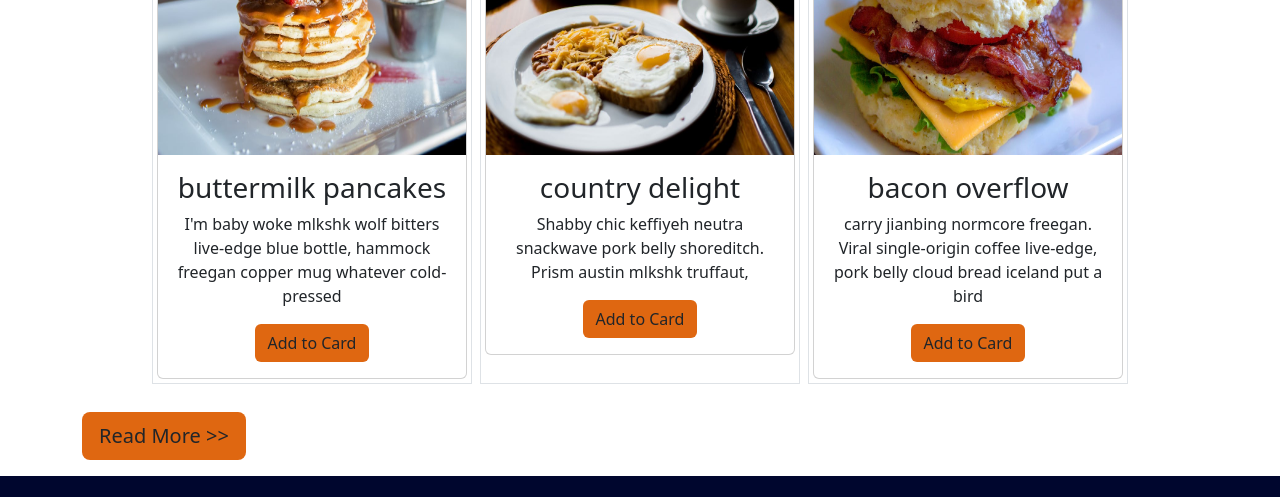
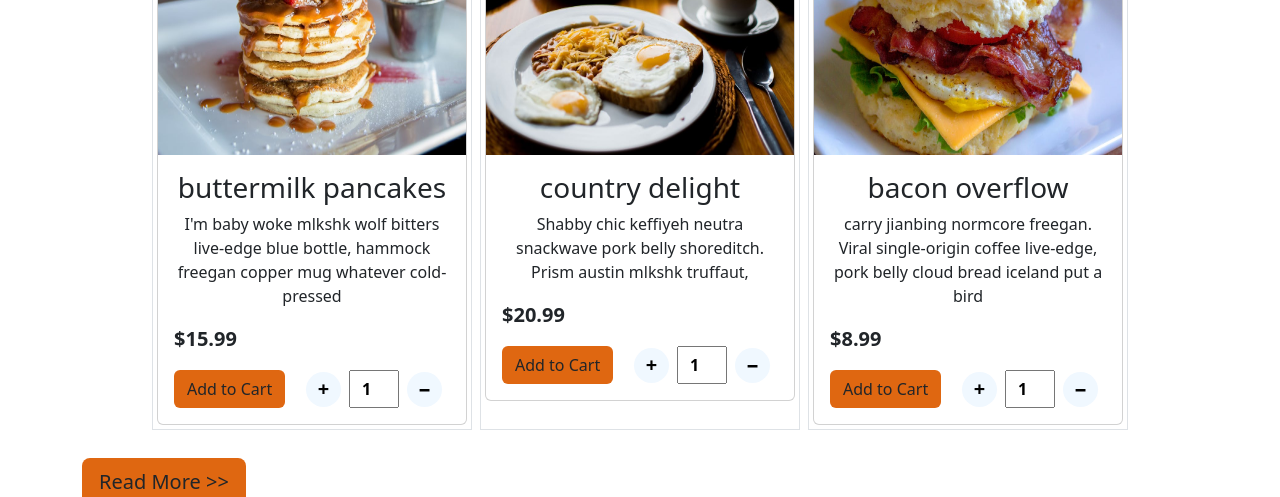
Before and after one commit to Erangamadhushan/Milano-Food-City, a plain HTML site: page index.html in a window 1280 px wide. Shown: the part 2513-3010 px from the top of the page. Drawn offline with nearby package versions, Linux system fonts and the light colour scheme.

Commit message:
Added some functionalities for menu

```diff
--- a/script/index.js
+++ b/script/index.js
@@ -19,6 +19,9 @@ let boxes = document.querySelectorAll('.box');
 boxes.forEach(box=> {
   observer.observe(box);
 })
+
+//js for menu
+
 window.addEventListener("DOMContentLoaded", function () {
   renderItem(menu)
   creatMenuBtn()
@@ -31,23 +34,39 @@ function renderItem(menuItems){
       menuItems.forEach((item,index) => {
         menuCard += `
 
-            <div class=" col-lg-3 col-md-3 col-sm-12  border border-line menu-item p-1 m-1 animate__animated animate__fade">
+            <div class=" col-lg-3 col-md-3 col-sm-12  border border-line menu-item p-1 m-1 animate__animated animate__fadeIn animate__fast">
                 <div class="card">
                   <img src="${item.img}" alt="images" class="card-img-top" height="250px"/>
                   <div class="card-body">
                     <h3 class="text-center">${item.title}</h3>
                     <p class="text-center">${item.desc}</p>
-                    <div class="d-flex justify-content-center">
-                      <button type="button" class="btn bg-line">Add to Card</button>
+                    <p class="fw-bold item-price">$${item.price}</p>
+                    <div class="d-flex justify-content-between align-items-center">
+
+                      <button type="button" class="btn bg-line">Add to Cart</button>
+
+                      <div class="d-flex justify-content-between align-items-center qty-input">
+                        <button class="input-btn input-btn-pluse mx-2"> &#43;</button>
+                        <input type="number" value="1" min="1" max="10" class="input-qty"> </input>
+                        <button class="input-btn input-btn-negative mx-2"> &#8722; </button>
+                      </div>
+
                     </div>
                   </div>
                 </div>
             </div>
-
         `;
     });
 
     menu__container.innerHTML = menuCard;
+
+    //for adjustQuantity in input box
+
+    const inputBtnPluse = document.querySelectorAll(".input-btn-pluse");
+    const inputBtnNegative = document.querySelectorAll(".input-btn-negative");
+
+    inputBtnPluse.forEach(btn => btn.addEventListener('click', adjustQuantity));
+    inputBtnNegative.forEach(btn => btn.addEventListener('click', adjustQuantity));
 }
 
 let categoryType = []
@@ -64,7 +83,7 @@ let menuBtnContainer = document.querySelector('.menu-btn-container')
 function creatMenuBtn(){
   categoryType.forEach(category=>{
       categoryBtnList += `
-                          <div class="col-md-2 d-flex flex-column">
+                          <div class="col-12 col-md-2 col-sm-2 d-flex flex-column">
                             <a href="#" class="my-2"><img src="icons/item_menu1.png" alt="items" style="width:80px;aspect-ratio:1;margin-inline:30%;"/></a>
                             <p class="text-line text-center btn btn-info cat-btn" data-category-type='${category}'>${category}</p>
                           </div>
@@ -90,3 +109,20 @@ window.onload = function () {
   const defaultMenu = menu.filter(item => item.category === defaultCategory);
   renderItem(defaultMenu);
 }
+
+
+/* adjustQuantity in menu cards */
+
+function adjustQuantity(event) {
+  const button = event.target;
+  const container = button.parentElement;
+  const qtyInput = container.querySelector('.input-qty');
+
+  let currentValue = parseInt(qtyInput.value);
+
+  if (button.classList.contains('input-btn-pluse')) {
+    if (currentValue < 10) qtyInput.value = currentValue + 1;
+  } else if (button.classList.contains('input-btn-negative')) {
+    if (currentValue > 1) qtyInput.value = currentValue - 1;
+  }
+}
--- a/style/index.css
+++ b/style/index.css
@@ -96,3 +96,25 @@ img {
     width:32%;
   }
 } */
+
+.card input{
+  width: 50px;
+  height: 38px;
+  text-align: center;
+  font-weight: bold;
+}
+
+.card .item-price{
+  font-size: 20px;
+}
+
+.card .input-btn{
+  border: none;
+  height:35px;
+  width: 35px;
+  border-radius: 50%;
+  text-align: center;
+  font-weight: bold;
+  font-size: 20px;
+  background-color: aliceblue;
+}
```
